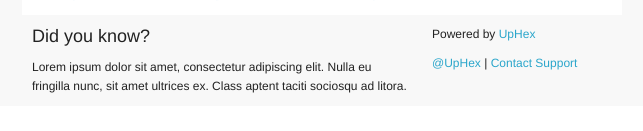
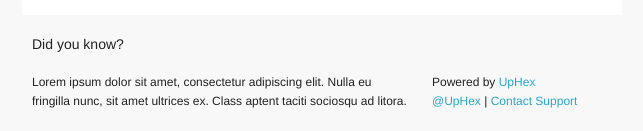
Before and after one commit to uphex/uphex-email-templates, a website: page src/index.jade in a window 1280 px wide. Shown: the part 703-834 px from the top of the page, without its empty margins (318-961 px from the left). Before the commit the page ends 809 px from the top, so only its background shows below. Drawn offline with nearby package versions, Linux system fonts and the light colour scheme; files that its build step writes are made by us from their sources.

Commit message:
Realign footer section

```diff
--- a/src/jade/_footer.jade
+++ b/src/jade/_footer.jade
@@ -4,19 +4,26 @@
       center
         table.container
           tr
-            td.wrapper
-              table.eight.columns
+            td.wrapper.last
+              table.twelve.columns.footer-columns
                 tr
-                  td
+                  td.text-pad
                     h3.section-title Did you know?
-                    p Lorem ipsum dolor sit amet, consectetur adipiscing elit. Nulla eu fringilla nunc, sit amet ultrices ex. Class aptent taciti sociosqu ad litora.
+                    table.row
+                      tr
+                        td.wrapper
+                          table.eight.columns
+                            tr
+                              td
+                                p Lorem ipsum dolor sit amet, consectetur adipiscing elit. Nulla eu fringilla nunc, sit amet ultrices ex. Class aptent taciti sociosqu ad litora.
+                              td.expander
+                        td.wrapper.last
+                          table.four.columns.last
+                            tr
+                              td
+                                p.text-center-for-small
+                                  | Powered by <a href="http://uphex.com/">UpHex</a>
+                                p.text-center-for-small
+                                  | <a href="https://twitter.com/uphexco">@UpHex</a> | <a href="mailto:support@uphex.com">Contact Support</a>
+                              td.expander
                   td.expander
-            td.wrapper.last
-              table.four.columns
-                tr
-                  td
-                    p.text-center-for-small
-                      | Powered by <a href="http://uphex.com/">UpHex</a>
-                    p.text-center-for-small
-                      | <a href="https://twitter.com/uphexco">@UpHex</a> | <a href="mailto:support@uphex.com">Contact Support</a>
-                  td.expander
--- a/src/sass/index.scss
+++ b/src/sass/index.scss
@@ -17,6 +17,18 @@ hr {
   p {
     font-size: 14px;
   }
+}
+.footer-section {
+  .section-title {
+    font-size: 14px;
+  }
+  .text-center-for-small:first-of-type {
+    margin-bottom: 0;
+  }
+}
+.footer-columns {
+  margin-top: 10px !important;
+  margin-bottom: 10px !important;
 }
 .section-title {
   margin-bottom: 10px;
```
